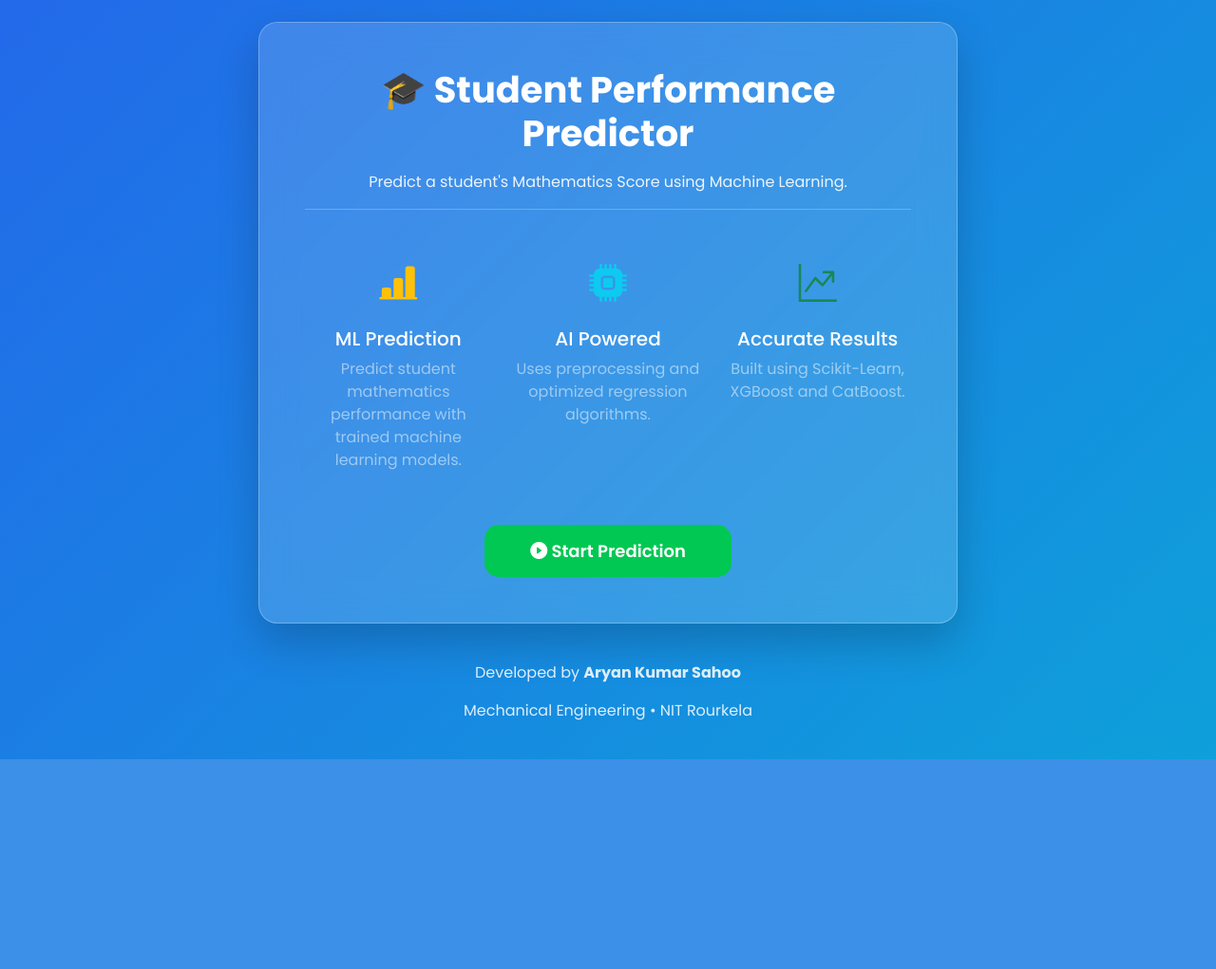
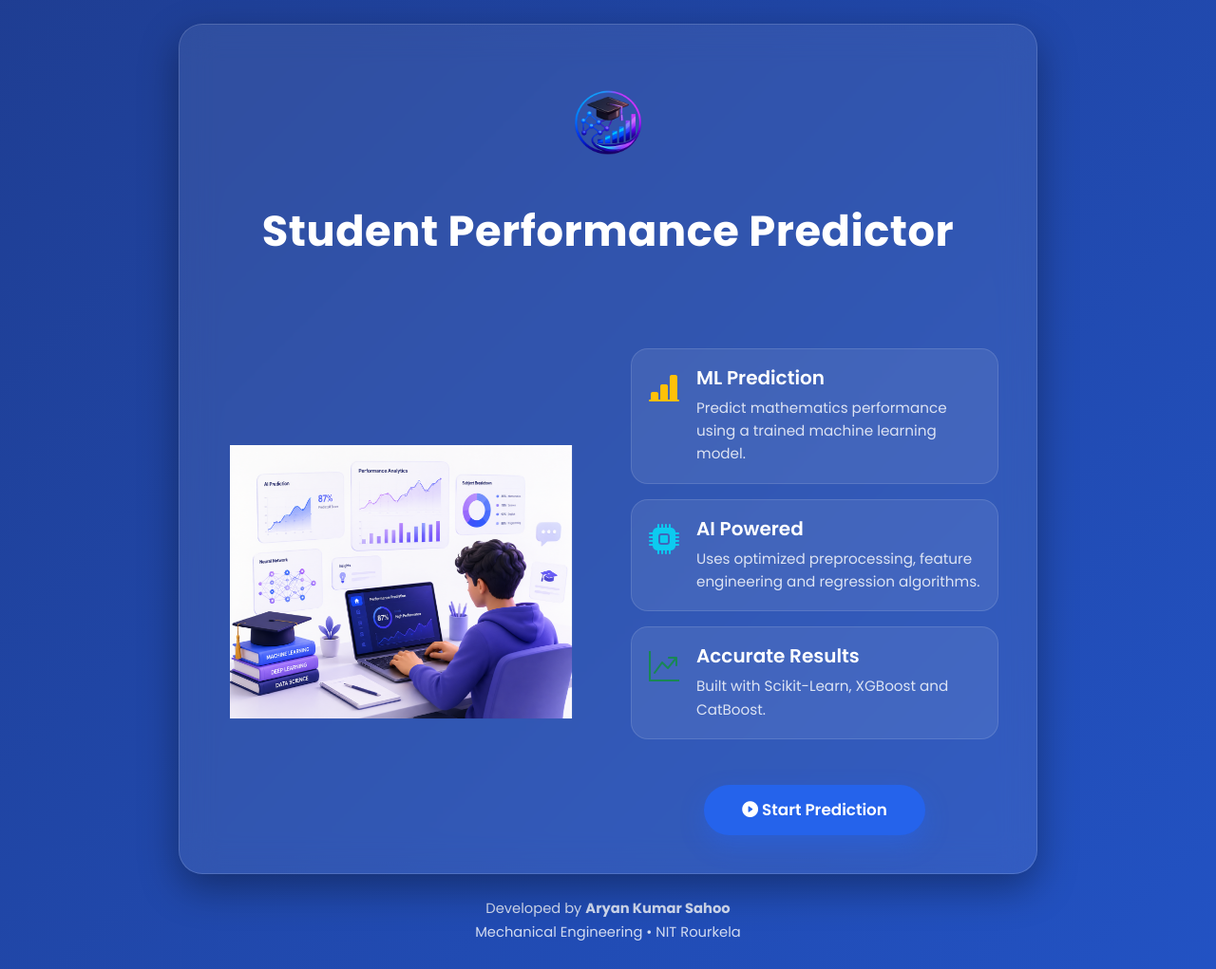
Before and after one commit to Aryan-1105/ML_Projects, a Flask app: page / in a window 1280 px wide. Shown: the whole page at 95% size. Before the commit the page ends 800 px from the top, so only its background shows below. Run offline with Flask 3, Linux system fonts and the light colour scheme.

Commit message:
Add new image assets: favicon.ico, hero.png, and logo.png

```diff
--- a/static/css/style.css
+++ b/static/css/style.css
@@ -1,12 +1,12 @@
-/* ==========================================================
-   Google Font
-========================================================== */
+/* =====================================================
+   GOOGLE FONT
+===================================================== */
 
 @import url('https://fonts.googleapis.com/css2?family=Poppins:wght@300;400;500;600;700;800&display=swap');
 
-/* ==========================================================
-   Global
-========================================================== */
+/* =====================================================
+   RESET
+===================================================== */
 
 *{
     margin:0;
@@ -15,28 +15,37 @@
     font-family:'Poppins',sans-serif;
 }
 
+html{
+    scroll-behavior:smooth;
+}
+
 body{
 
     min-height:100vh;
 
-    background:linear-gradient(
-        135deg,
-        #5B21B6,
-        #2563EB,
-        #06B6D4
-    );
+    background:linear-gradient(135deg,#0f172a,#1e3a8a,#2563eb);
 
-    background-size:300% 300%;
+    background-size:400% 400%;
 
-    animation:gradientAnimation 15s ease infinite;
+    animation:gradientMove 12s ease infinite;
+
+    display:flex;
+
+    justify-content:center;
+
+    align-items:center;
+
+    color:#fff;
+
+    overflow-x:hidden;
 
 }
 
-/* ==========================================================
-   Animated Background
-========================================================== */
+/* =====================================================
+   BACKGROUND ANIMATION
+===================================================== */
 
-@keyframes gradientAnimation{
+@keyframes gradientMove{
 
 0%{
 background-position:0% 50%;
@@ -52,188 +61,225 @@ body{
 
 }
 
-/* ==========================================================
-   Glass Card
-========================================================== */
+/* =====================================================
+   CONTAINER
+===================================================== */
+
+.container{
+
+    padding:25px;
+
+}
+
+/* =====================================================
+   GLASS CARD
+===================================================== */
 
 .glass-card{
 
-    background:rgba(255,255,255,.15);
+    background:rgba(255,255,255,.08);
+
+    border:1px solid rgba(255,255,255,.15);
 
     backdrop-filter:blur(18px);
 
-    border-radius:20px;
+    border-radius:25px;
 
-    border:1px solid rgba(255,255,255,.25);
+    padding:40px;
 
-    box-shadow:0 20px 45px rgba(0,0,0,.2);
+    box-shadow:0 15px 40px rgba(0,0,0,.35);
 
 }
 
-/* ==========================================================
-   Heading
-========================================================== */
+/* =====================================================
+   LOGO
+===================================================== */
+
+.logo{
+
+    width:90px;
+
+    transition:.4s;
+
+}
+
+.logo:hover{
+
+    transform:rotate(8deg) scale(1.08);
+
+}
+
+/* =====================================================
+   TITLE
+===================================================== */
 
 .main-title{
 
-    font-size:2.4rem;
+    font-size:2.8rem;
 
     font-weight:700;
 
-    color:white;
+    color:#fff;
+
+    margin-top:15px;
+
+    letter-spacing:.5px;
+
+}
+/* =====================================================
+   HERO IMAGE
+===================================================== */
+
+.hero-img{
+
+    max-width:100%;
+
+    width:360px;
+
+    animation:floatImage 4s ease-in-out infinite;
 
 }
 
-.subtitle{
+@keyframes floatImage{
 
-    color:white;
+    0%{
+        transform:translateY(0px);
+    }
 
-    opacity:.9;
+    50%{
+        transform:translateY(-12px);
+    }
+
+    100%{
+        transform:translateY(0px);
+    }
 
 }
 
-/* ==========================================================
-   Labels
-========================================================== */
+/* =====================================================
+   FEATURE BOXES
+===================================================== */
 
-.form-label{
+.feature-box{
+
+    display:flex;
+
+    align-items:flex-start;
+
+    gap:18px;
+
+    background:rgba(255,255,255,.08);
+
+    border:1px solid rgba(255,255,255,.12);
+
+    border-radius:18px;
+
+    padding:18px;
+
+    margin-bottom:18px;
+
+    transition:.35s;
+
+}
+
+.feature-box:hover{
+
+    transform:translateY(-8px);
+
+    background:rgba(255,255,255,.15);
+
+    box-shadow:0 12px 25px rgba(0,0,0,.25);
+
+}
+
+.feature-icon{
+
+    font-size:2rem;
+
+    flex-shrink:0;
+
+}
+
+.feature-box h4{
+
+    color:#fff;
+
+    font-size:1.25rem;
 
     font-weight:600;
 
-    color:#ffffff;
+    margin-bottom:8px;
 
 }
 
-/* ==========================================================
-   Inputs
-========================================================== */
+.feature-box p{
 
-.form-control,
-.form-select{
+    color:rgba(255,255,255,.82);
 
-    border-radius:12px;
+    font-size:.95rem;
+
+    line-height:1.6;
+
+    margin:0;
+
+}
+
+/* =====================================================
+   BUTTON
+===================================================== */
+
+.predict-btn{
+
+    background:#2563eb;
+
+    color:#fff;
 
     border:none;
 
-    padding:12px;
+    padding:14px 40px;
 
-}
-
-.form-control:focus,
-.form-select:focus{
-
-    box-shadow:0 0 0 .25rem rgba(255,255,255,.25);
-
-}
-
-/* ==========================================================
-   Button
-========================================================== */
-
-.predict-btn{
-
-    background:#00C853;
-
-    border:none;
-
-    color:white;
-
-    font-size:18px;
+    font-size:1.05rem;
 
     font-weight:600;
 
-    border-radius:15px;
+    border-radius:50px;
 
     transition:.35s;
 
-    padding:14px;
+    box-shadow:0 10px 25px rgba(37,99,235,.45);
 
 }
 
 .predict-btn:hover{
 
-    transform:translateY(-3px);
+    background:#1d4ed8;
 
-    background:#00E676;
+    color:#fff;
 
-    box-shadow:0 15px 30px rgba(0,0,0,.3);
+    transform:translateY(-4px);
+
+    box-shadow:0 16px 35px rgba(37,99,235,.6);
 
 }
 
-/* ==========================================================
-   Result Card
-========================================================== */
+/* =====================================================
+   FOOTER
+===================================================== */
 
-.result-card{
+.footer{
 
-    background:white;
-
-    border-radius:18px;
-
-    padding:25px;
+    margin-top:25px;
 
     text-align:center;
 
-    margin-top:30px;
-
-    animation:fadeUp .6s ease;
+    color:rgba(255,255,255,.8);
 
 }
 
-.result-score{
+.footer p{
 
-    font-size:3rem;
+    margin:3px 0;
 
-    font-weight:700;
-
-    color:#2563EB;
+    font-size:.92rem;
 
 }
-
-.performance{
-
-    font-size:1.2rem;
-
-    font-weight:600;
-
-}
-
-/* ==========================================================
-   Animation
-========================================================== */
-
-@keyframes fadeUp{
-
-    from{
-
-        opacity:0;
-
-        transform:translateY(30px);
-
-    }
-
-    to{
-
-        opacity:1;
-
-        transform:translateY(0);
-
-    }
-
-}
-
-/* ==========================================================
-   Footer
-========================================================== */
-
-.footer{
-
-    color:white;
-
-    text-align:center;
-
-    margin-top:40px;
-
-    opacity:.85;
-
-}
--- a/templates/index.html
+++ b/templates/index.html
@@ -4,24 +4,23 @@
 <head>
 
     <meta charset="UTF-8">
-
-    <meta name="viewport"
-          content="width=device-width, initial-scale=1.0">
+    <meta name="viewport" content="width=device-width, initial-scale=1.0">
 
     <title>Student Performance Predictor</title>
 
+    <link rel="icon"
+          type="image/x-icon"
+          href="{{ url_for('static', filename='images/favicon.ico') }}">
+
     <!-- Bootstrap -->
-
     <link href="https://cdn.jsdelivr.net/npm/bootstrap@5.3.3/dist/css/bootstrap.min.css"
           rel="stylesheet">
 
     <!-- Bootstrap Icons -->
-
     <link href="https://cdn.jsdelivr.net/npm/bootstrap-icons@1.11.3/font/bootstrap-icons.min.css"
           rel="stylesheet">
 
     <!-- Custom CSS -->
-
     <link rel="stylesheet"
           href="{{ url_for('static', filename='css/style.css') }}">
 
@@ -31,111 +30,124 @@
 
 <div class="container">
 
-    <div class="row vh-100 justify-content-center align-items-center">
+    <div class="row justify-content-center align-items-center min-vh-100">
 
-        <div class="col-lg-8">
+        <div class="col-xl-10 col-lg-11">
 
-            <div class="glass-card p-5 text-center">
+            <div class="glass-card">
 
-                <h1 class="main-title">
+                <!-- ================= HEADER ================= -->
 
-                    🎓 Student Performance Predictor
+                <div class="text-center">
 
-                </h1>
+                    <img src="{{ url_for('static', filename='images/logo.png') }}"
+                         class="logo"
+                         alt="Logo">
 
-                <p class="subtitle mt-3">
+                    <h1 class="main-title mt-3">
+                        Student Performance Predictor
+                    </h1>
 
-                    Predict a student's Mathematics Score using
-                    Machine Learning.
+                </div>
 
-                </p>
+                <!-- ================= HERO ================= -->
 
-                <hr class="text-white">
+                <div class="row align-items-center mt-5 g-5">
 
-                <div class="row mt-5">
+                    <!-- Left -->
 
-                    <div class="col-md-4 mb-3">
+                    <div class="col-lg-6 text-center">
 
-                        <i class="bi bi-bar-chart-line-fill fs-1 text-warning"></i>
-
-                        <h5 class="text-white mt-3">
-
-                            ML Prediction
-
-                        </h5>
-
-                        <p class="text-white-50">
-
-                            Predict student mathematics performance
-                            with trained machine learning models.
-
-                        </p>
+                        <img src="{{ url_for('static', filename='images/hero.png') }}"
+                             class="img-fluid hero-img"
+                             alt="Hero">
 
                     </div>
 
-                    <div class="col-md-4 mb-3">
+                    <!-- Right -->
 
-                        <i class="bi bi-cpu-fill fs-1 text-info"></i>
+                    <div class="col-lg-6">
 
-                        <h5 class="text-white mt-3">
+                        <div class="feature-box mb-3">
 
-                            AI Powered
+                            <i class="bi bi-bar-chart-line-fill feature-icon text-warning"></i>
 
-                        </h5>
+                            <div>
 
-                        <p class="text-white-50">
+                                <h4>ML Prediction</h4>
 
-                            Uses preprocessing and optimized regression
-                            algorithms.
+                                <p>
+                                    Predict mathematics performance
+                                    using a trained machine learning model.
+                                </p>
 
-                        </p>
+                            </div>
 
-                    </div>
+                        </div>
 
-                    <div class="col-md-4 mb-3">
+                        <div class="feature-box mb-3">
 
-                        <i class="bi bi-graph-up-arrow fs-1 text-success"></i>
+                            <i class="bi bi-cpu-fill feature-icon text-info"></i>
 
-                        <h5 class="text-white mt-3">
+                            <div>
 
-                            Accurate Results
+                                <h4>AI Powered</h4>
 
-                        </h5>
+                                <p>
+                                    Uses optimized preprocessing,
+                                    feature engineering and regression algorithms.
+                                </p>
 
-                        <p class="text-white-50">
+                            </div>
 
-                            Built using Scikit-Learn,
-                            XGBoost and CatBoost.
+                        </div>
 
-                        </p>
+                        <div class="feature-box">
+
+                            <i class="bi bi-graph-up-arrow feature-icon text-success"></i>
+
+                            <div>
+
+                                <h4>Accurate Results</h4>
+
+                                <p>
+                                    Built with Scikit-Learn,
+                                    XGBoost and CatBoost.
+                                </p>
+
+                            </div>
+
+                        </div>
+
+                        <div class="text-center mt-5">
+
+                            <a href="/predictdata"
+                               class="btn predict-btn">
+
+                                <i class="bi bi-play-circle-fill"></i>
+
+                                Start Prediction
+
+                            </a>
+
+                        </div>
 
                     </div>
 
                 </div>
 
-                <a href="/predictdata"
-                   class="btn predict-btn mt-4 px-5">
-
-                    <i class="bi bi-play-circle-fill"></i>
-
-                    Start Prediction
-
-                </a>
-
             </div>
 
-            <div class="footer">
+            <!-- Footer -->
+
+            <div class="footer text-center">
 
                 <p>
-
                     Developed by <strong>Aryan Kumar Sahoo</strong>
-
                 </p>
 
                 <p>
-
                     Mechanical Engineering • NIT Rourkela
-
                 </p>
 
             </div>
```
Also changed, not shown: templates/home.html (+11 -3 lines), README.md, static/images/favicon.ico (added), static/images/hero.png (added), static/images/logo.png (added), 2 other files. Lines whose indentation alone changed are shown as unchanged.
